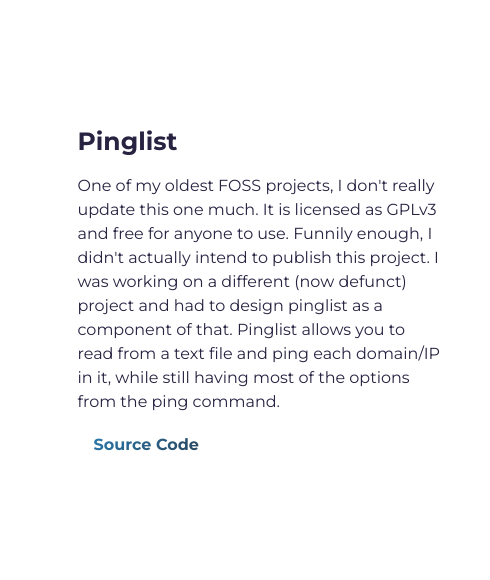
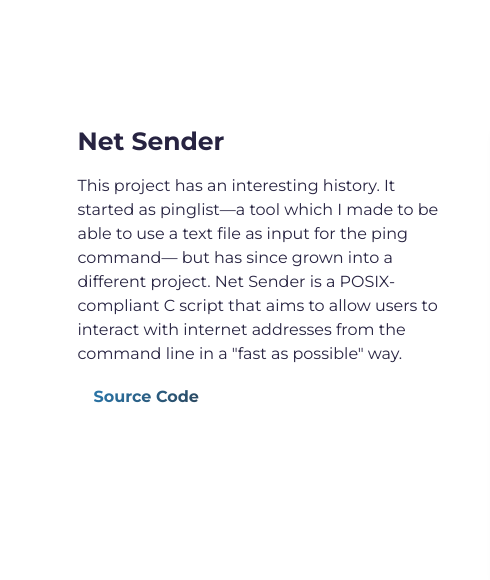
Before and after one commit to awholegnuworld/awholegnuworld.github.io, a plain HTML site: page index.html in a window 1280 px wide. Shown: the part 1420-2000 px from the top of the page, 0-490 px from the left. Drawn offline with nearby package versions, Linux system fonts and the light colour scheme.

Commit message:
Update index.html

```diff
--- a/index.html
+++ b/index.html
@@ -73,13 +73,12 @@
           <div class="row">
             <div class="col-lg-4 col-sm-12">
               <div class="project-wrapper__text load-hidden">
-                <h3 class="project-wrapper__text-title">Pinglist</h3>
+                <h3 class="project-wrapper__text-title">Net Sender</h3>
                 <div>
                   <p class="mb-4">
-                    One of my oldest FOSS projects, I don't really update this one much. It is licensed as GPLv3 and free for anyone to use. Funnily enough, I didn't actually intend to publish this project. I was working on a different (now defunct) project and had to design pinglist as a component of that. Pinglist allows you to read from a text file and ping each domain/IP in it, while still having most of the options from the ping command.
-                  </p>
+                    This project has an interesting history. It started as pinglist&#8212;a tool which I made to be able to use a text file as input for the ping command&#8212; but has since grown into a different project. Net Sender is a POSIX-compliant C script that aims to allow users to interact with internet addresses from the command line in a "fast as possible" way.
                 </div>
-                <a rel="noreferrer" target="_blank" class="cta-btn text-color-main" href="https://github.com/awholegnuworld/pinglist">
+                <a rel="noreferrer" target="_blank" class="cta-btn text-color-main" href="https://github.com/awholegnuworld/Net-Sender">
                   Source Code
                 </a>
               </div>
```
